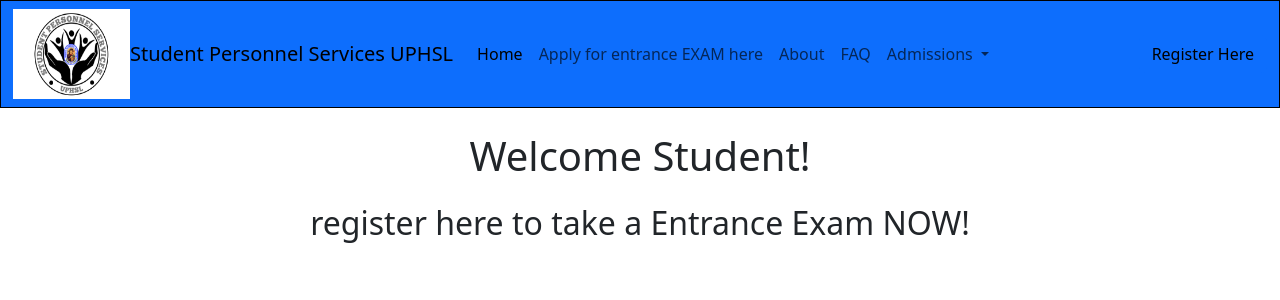
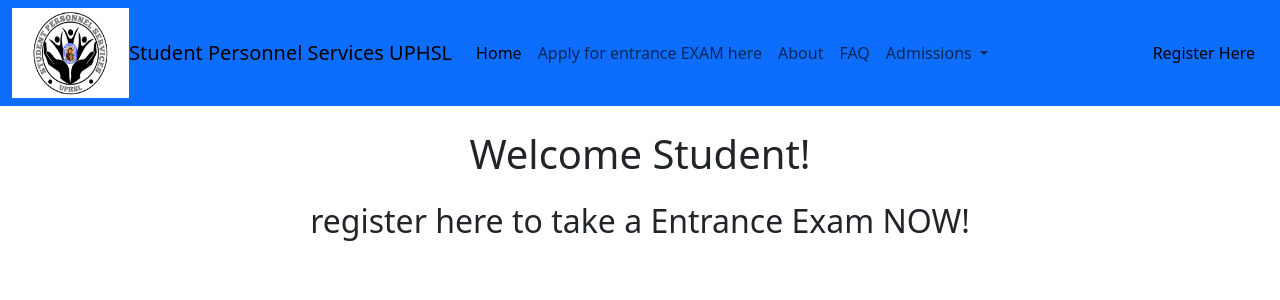
Before and after one commit to JhaleAustin/Main, a PHP site: page / in a window 1280 px wide. Shown: the top 300 px of the page. Run offline with PHP 8.4, Linux system fonts and the light colour scheme.

Commit message:
correction

```diff
--- a/include/header.php
+++ b/include/header.php
@@ -10,7 +10,9 @@
         .btn-block:hover{
             background-color: yellow;
 
+
         }
+
 
     </style>
 
--- a/include/navbar.php
+++ b/include/navbar.php
@@ -1,4 +1,4 @@
-<nav class="navbar navbar-expand-lg bg-primary border border-black">
+<nav class="navbar navbar-expand-lg bg-primary border-black ">
   <div class="container-fluid">
   <img src="image/logo.png" style="width:117px; height:90px;" class="img-fluid" alt="...">
     <a class="navbar-brand" href="#">Student Personnel Services UPHSL</a>
```
